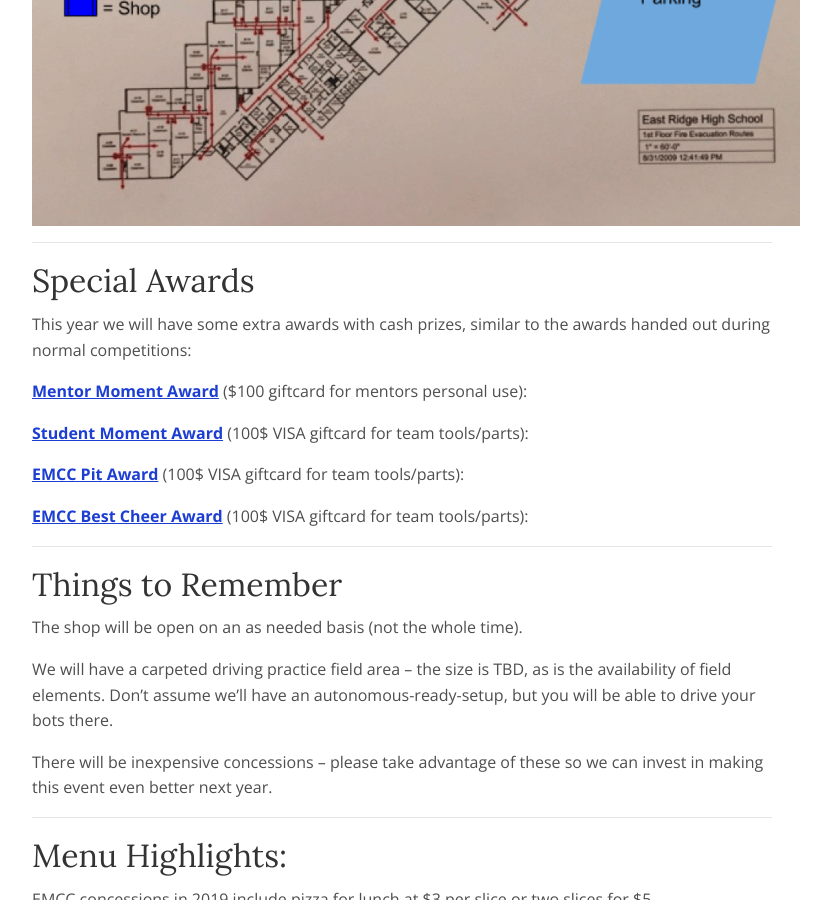
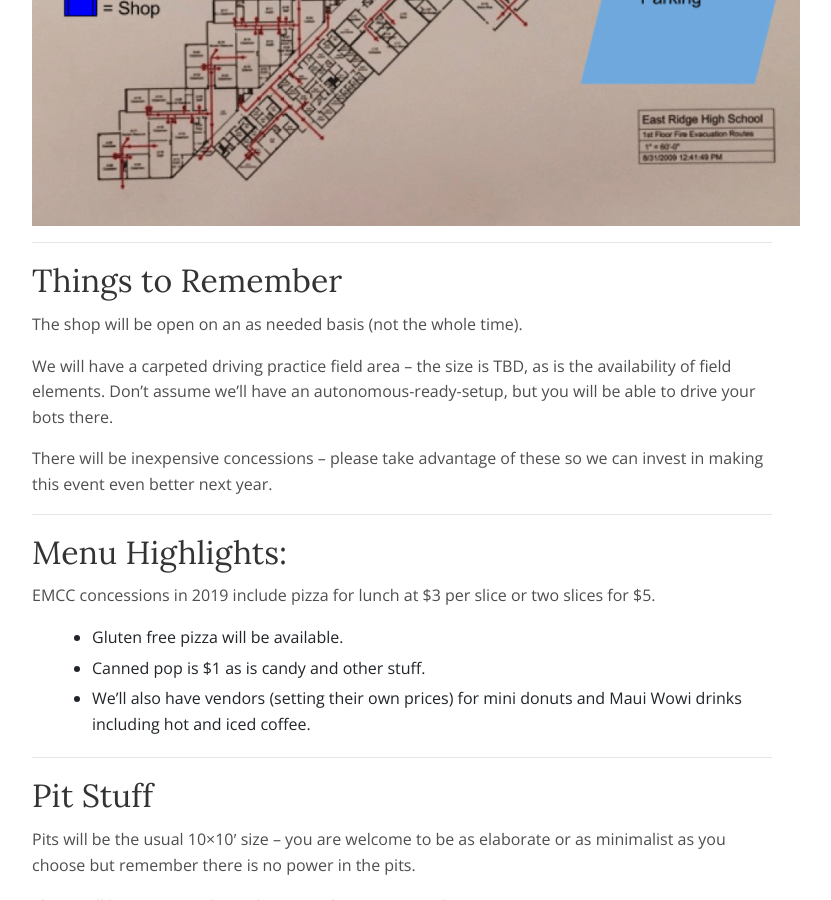
Before and after one commit to em-cc/em-cc.github.io, a Jekyll site: the page built from day-of-event.md, in a window 1280 px wide and 900 px high, scrolled down 2420 px. Shown: the whole window, without its empty margins (48-879 px from the left). Built offline with Jekyll 4.4.1, drawn with Linux system fonts in a browser that asks for light colours.

Commit message:
Removed Special Awards

```diff
--- a/day-of-event.md
+++ b/day-of-event.md
@@ -26,19 +26,6 @@
 
 * * *
 
-## Special Awards
-
-This year we will have some extra awards with cash prizes, similar to the awards handed out during normal competitions:
-
-[**Mentor Moment Award**](https://docs.google.com/document/d/1jX1g8usgLIDpW57jyuR6pu95442ZH9iUzim1SN7ZIY4) ($100 giftcard for mentors personal use):
-
-[**Student Moment Award**](https://docs.google.com/document/d/1snd2MWW-RjLzI3h12SAsby51I9VC32yGjXEGoCuMXRs) (100$ VISA giftcard for team tools/parts):
-
-[**EMCC Pit Award**](https://docs.google.com/document/d/1jpE8Qj9MhRL2sMfpYMhCMymoY-WX465L3Od6N28z-PE) (100$ VISA giftcard for team tools/parts):
-
-[**EMCC Best Cheer Award**](https://docs.google.com/document/d/1DuwmPlYKYQjlGCoU1hGYMMjob0o2xPONYSK_Rfj-hLI) (100$ VISA giftcard for team tools/parts):
-
-* * *
 
 ## Things to Remember
 
```
Also changed, not shown: 1 other file.
